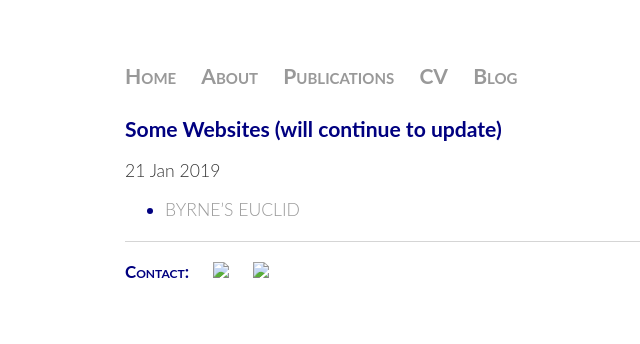
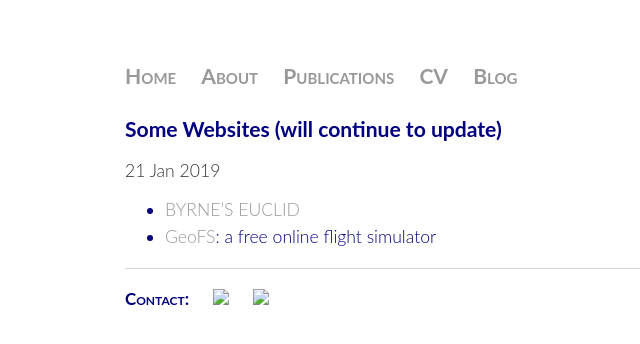
Before and after one commit to Chun-Jiong/chun-jiong.github.io, a Jekyll site: the page built from _posts/2019-01-21-Some_Websites.md, in a window 1280 px wide. Shown: the top 344 px of the page, without its empty margins (67-707 px from the left). Built offline with Jekyll 4.4.1, drawn with Linux system fonts in a browser that asks for light colours.

Commit message:
add a website GeoFs in _post/2019-01-21-Some_Websites.md

```diff
--- a/_posts/2019-01-21-Some_Websites.md
+++ b/_posts/2019-01-21-Some_Websites.md
@@ -6,3 +6,4 @@ modify: 2019-01-21
 ---
 
 * [BYRNE’S EUCLID](https://www.c82.net/euclid/)
+* [GeoFS](https://www.geo-fs.com/int/cn/): a free online flight simulator
```
